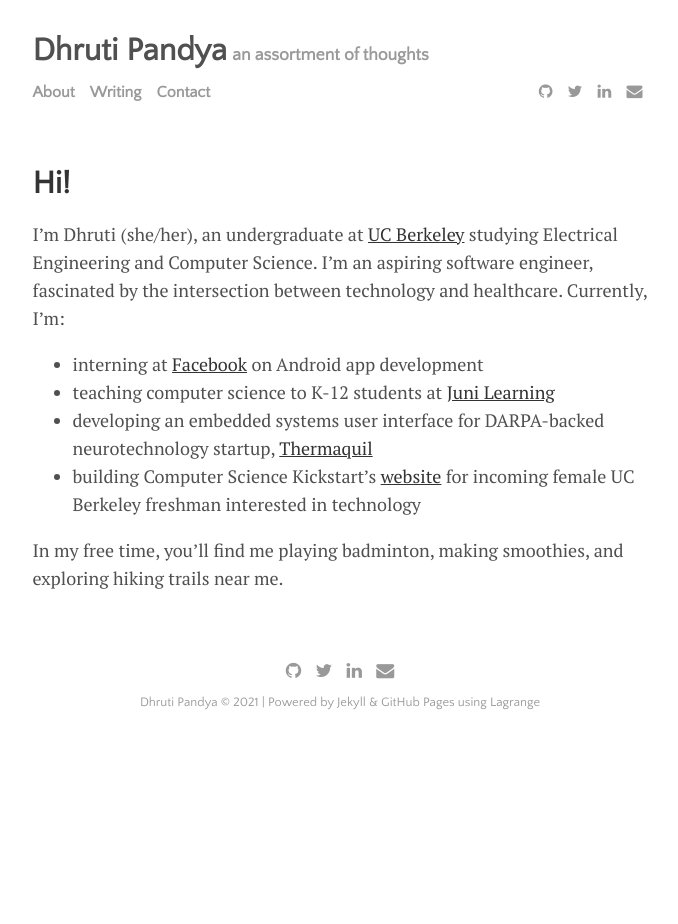
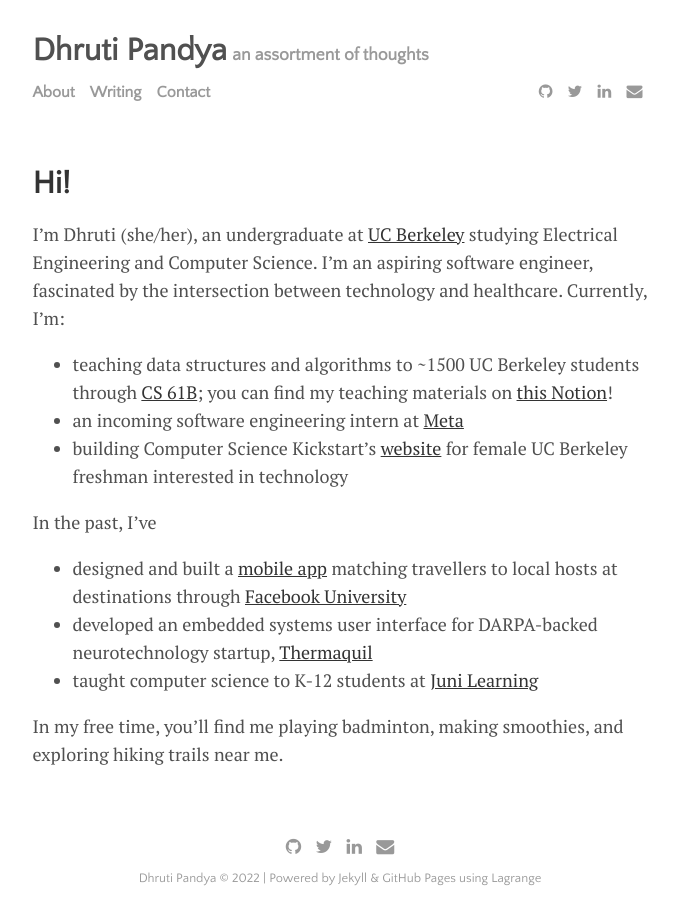
Before and after one commit to dhrutip/dhrutip.github.io, a Jekyll site: the page built from menu/about.md, in a window 1280 px wide. Shown: the whole page, without its empty margins (300-978 px from the left). Built offline with Jekyll 4.4.1, drawn with Linux system fonts in a browser that asks for light colours; before the commit the page ends 900 px from its top, so only the background shows below that.

Commit message:
about time i updated the about

```diff
--- a/_includes/footer.html
+++ b/_includes/footer.html
@@ -1,4 +1,4 @@
 <footer class="footer">
   {% include social-icons.html %}
-  <div class="footer-description"><a href="{{ site.github.url }}/">{{ site.title }}</a> &#169; 2021 | Powered by <a href="https://jekyllrb.com/">Jekyll</a> & <a href ="https://pages.github.com/">GitHub Pages</a> using <a href="https://github.com/LeNPaul/Lagrange">Lagrange</a></div>
+  <div class="footer-description"><a href="{{ site.github.url }}/">{{ site.title }}</a> &#169; 2022 | Powered by <a href="https://jekyllrb.com/">Jekyll</a> & <a href ="https://pages.github.com/">GitHub Pages</a> using <a href="https://github.com/LeNPaul/Lagrange">Lagrange</a></div>
 </footer>
--- a/menu/about.md
+++ b/menu/about.md
@@ -5,10 +5,13 @@ permalink: /about
 ---
 
 I'm Dhruti (she/her), an undergraduate at [UC Berkeley](https://www.berkeley.edu/) studying Electrical Engineering and Computer Science. I'm an aspiring software engineer, fascinated by the intersection between technology and healthcare. Currently, I'm:
+- teaching data structures and algorithms to ~1500 UC Berkeley students through [CS 61B](https://inst.eecs.berkeley.edu/~cs61b/sp22/); you can find my teaching materials on [this Notion](https://rune-hardboard-bd0.notion.site/CS-61B-Spring-2022-0b65448c3ec8472195b8d6147981d84d)!
+- an incoming software engineering intern at [Meta](https://www.facebook.com/)
+- building Computer Science Kickstart's [website](https://cs-kickstart.berkeley.edu/) for female UC Berkeley freshman interested in technology
 
-- interning at [Facebook](https://www.facebook.com/) on Android app development
-- teaching computer science to K-12 students at [Juni Learning](https://junilearning.com/)
-- developing an embedded systems user interface for DARPA-backed neurotechnology startup, [Thermaquil](https://www.thermaquil.com/)
-- building Computer Science Kickstart's [website](https://cs-kickstart.berkeley.edu/) for incoming female UC Berkeley freshman interested in technology
+In the past, I've
+- designed and built a [mobile app](https://rune-hardboard-bd0.notion.site/gem-4475f976cb8e46f5bfdcfed954a1472b) matching travellers to local hosts at destinations through [Facebook University](https://diversity.fb.com/initiative/facebook-university/)
+- developed an embedded systems user interface for DARPA-backed neurotechnology startup, [Thermaquil](https://www.thermaquil.com/)
+- taught computer science to K-12 students at [Juni Learning](https://junilearning.com/)
 
 In my free time, you'll find me playing badminton, making smoothies, and exploring hiking trails near me.
```
Also changed, not shown: test.ico (deleted), 3 other files.
